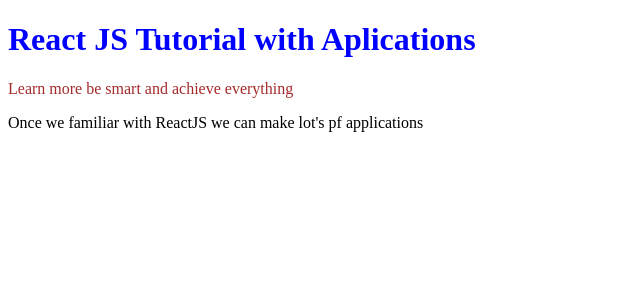
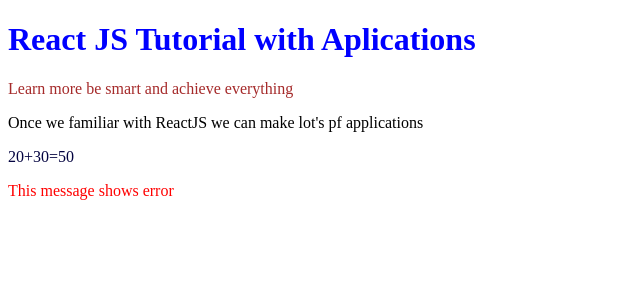
Before and after one commit to Gayathiri-Jeyananthan/React-App, a React (Create React App) app: page / in a window 1280 px wide. Shown: the top 300 px of the page, without its empty margins (0-640 px from the left). Built offline with nearby package versions, Linux system fonts and the light colour scheme.

Commit message:
Javascript expression update

```diff
--- a/src/components/Header.js
+++ b/src/components/Header.js
@@ -1,10 +1,14 @@
 export const Header = () => {
+  let customCSS ="code"
+  let customCSS2="error"
   return (
     <>
       <div>
         <h1 className="bannerText">React JS Tutorial with Aplications</h1>
         <p className="slogan">Learn more be smart and achieve everything</p>
         <p>Once we familiar with ReactJS we can make lot's pf applications</p>
+        <p className={customCSS}>20+30={20+30}</p>
+        <p className={customCSS2}>This message shows error</p>
       </div>
     </>
   );
--- a/src/index.css
+++ b/src/index.css
@@ -5,3 +5,11 @@
 .slogan{
   color:brown;
 }
+
+.code{
+  color:rgb(3, 3, 64)
+}
+
+.error{
+  color:red;
+}
```
